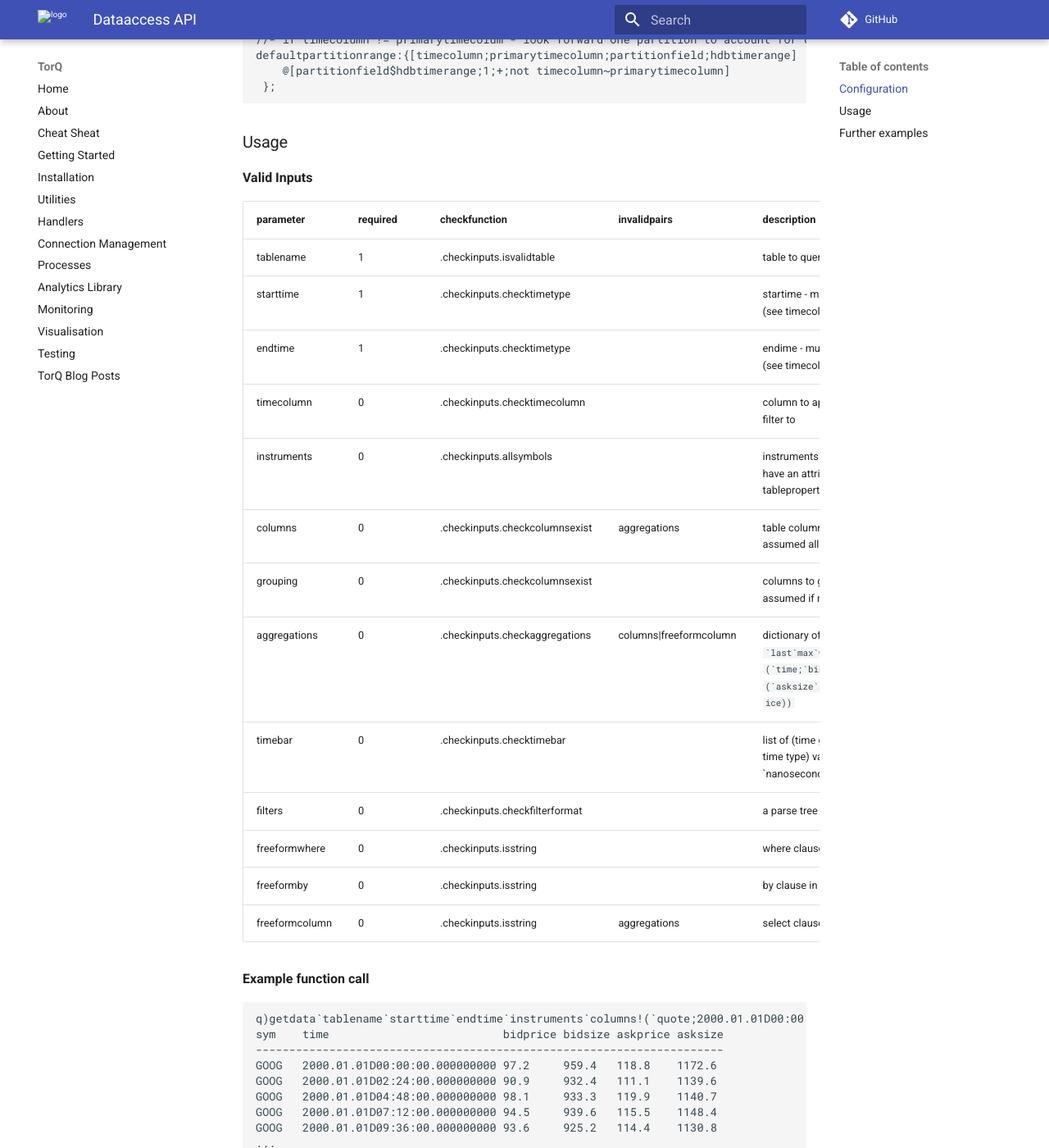
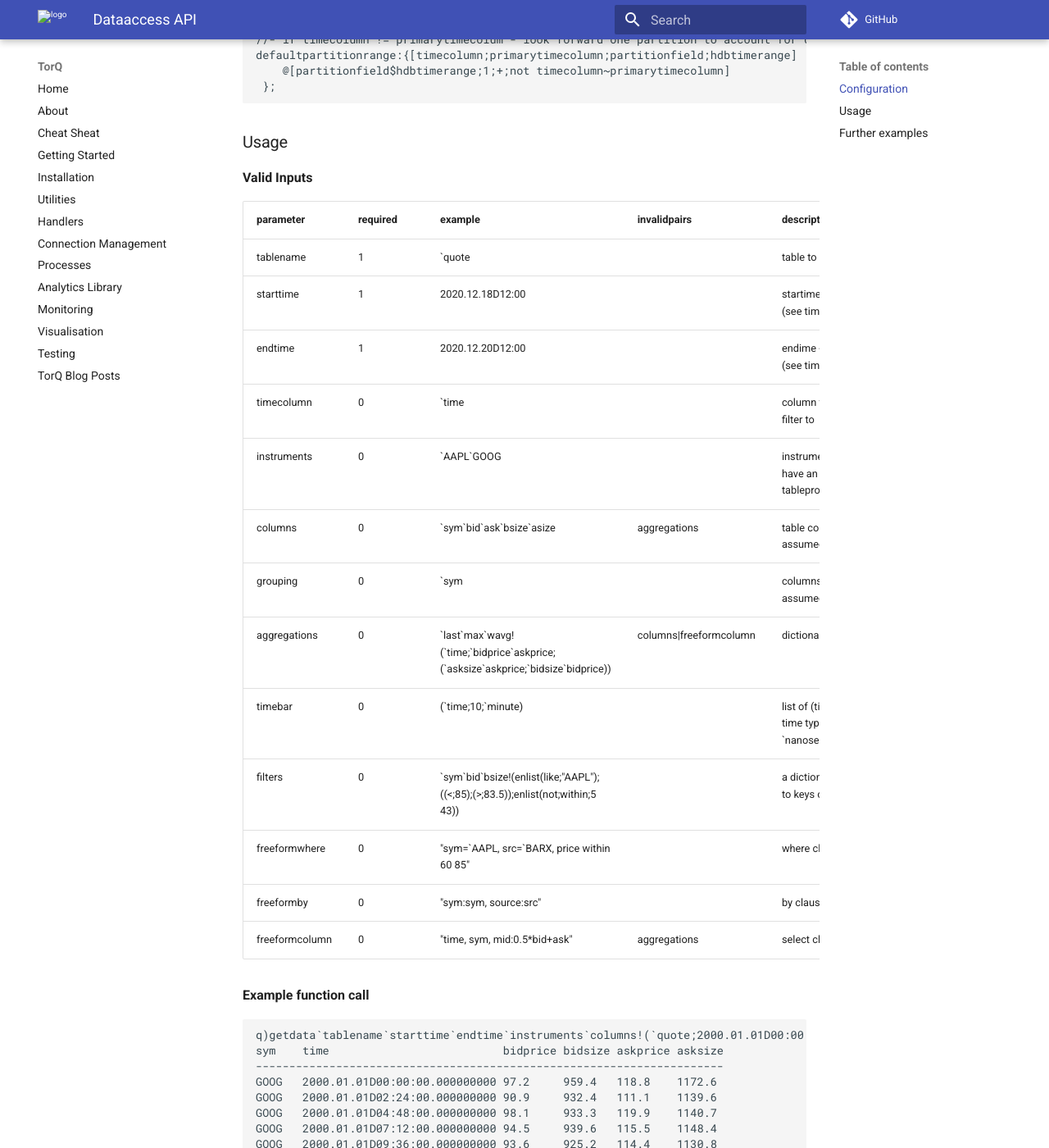
Before and after one commit to DataIntellectTech/TorQ, an MkDocs documentation site: the page built from docs/dataaccess.md, in a window 1280 px wide and 1400 px high, scrolled down 1319 px. Shown: the whole window at 82% size. Built offline with MkDocs 1.6.1 and Material for MkDocs 9.7.7, drawn with Linux system fonts in a browser that asks for light colours; comment, search, counter and statistics services are not loaded; old or Windows-style settings are respelled for this version of MkDocs.

Commit message:
Update docs for new filter parameter form, replace checking functions with parameter examples

````diff
--- a/docs/dataaccess.md
+++ b/docs/dataaccess.md
@@ -1,3 +1,4 @@
+
 
 # Dataaccess API
 
@@ -55,21 +56,21 @@ defaultpartitionrange:{[timecolumn;primarytimecolumn;partitionfield;hdbtimerange
 
 **Valid Inputs**
 
-|parameter     |required|checkfunction                 |invalidpairs          |description                                                                     |
-|--------------|--------|------------------------------|----------------------|--------------------------------------------------------------------------------|
-|tablename     |1       |.checkinputs.isvalidtable     |                      |table to query                                                                  |
-|starttime     |1       |.checkinputs.checktimetype    |                      |startime - must be a valid time type (see timecolumn)                                                       |
-|endtime       |1       |.checkinputs.checktimetype    |                      |endime - must be a valid time type (see timecolumn)                                                         |
-|timecolumn    |0       |.checkinputs.checktimecolumn  |                      |column to apply (startime;endime) filter to                                     |
-|instruments   |0       |.checkinputs.allsymbols       |                      |instruments to filter on - will usually have an attribute applied (see tableproperties.csv)                               |
-|columns       |0       |.checkinputs.checkcolumnsexist|aggregations          |table columns to return - symbol list - assumed all if not present                            |
-|grouping      |0       |.checkinputs.checkcolumnsexist|                      |columns to group by -  no grouping assumed if not present                       |
-|aggregations  |0       |.checkinputs.checkaggregations|columns&#124;freeformcolumn|dictionary of aggregations - e.g ``` `last`max`wavg!(`time;`bidprice`askprice;(`asksize`askprice;`bidsize`bidprice))```|
-|timebar       |0       |.checkinputs.checktimebar     |                      |list of (time grouping column; bar size; time type) valid types: \`nanosecond\`second\`minute\`hour\`day)|
-|filters       |0       |.checkinputs.checkfilterformat|                      |a parse tree of ordered filters to apply                             |
-|freeformwhere |0       |.checkinputs.isstring         |                      |where clause in string format                                                   |
-|freeformby    |0       |.checkinputs.isstring         |                      |by clause in string format                                                      |
-|freeformcolumn|0       |.checkinputs.isstring         |aggregations          |select clause in string format                         |
+|parameter     |required|example                                                                                   |invalidpairs                 |description                                                                     |
+|--------------|--------|------------------------------------------------------------------------------------------|-----------------------------|--------------------------------------------------------------------------------|
+|tablename     |1       |`quote                                                                                    |                             |table to query                                                                  |
+|starttime     |1       |2020.12.18D12:00                                                                          |                             |startime - must be a valid time type (see timecolumn)                           |
+|endtime       |1       |2020.12.20D12:00                                                                          |                             |endime - must be a valid time type (see timecolumn)                             |
+|timecolumn    |0       |`time                                                                                     |                             |column to apply (startime;endime) filter to                                     |
+|instruments   |0       |\`AAPL\`GOOG                                                                              |                             |instruments to filter on - will usually have an attribute applied (see tableproperties.csv)|
+|columns       |0       |\`sym\`bid\`ask\`bsize\`asize                                                             |aggregations                 |table columns to return - symbol list - assumed all if not present              |
+|grouping      |0       |\`sym                                                                                     |                             |columns to group by -  no grouping assumed if not present                       |
+|aggregations  |0       |\`last\`max\`wavg!(\`time;\`bidprice\`askprice;(\`asksize\`askprice;\`bidsize\`bidprice)) |columns&#124;freeformcolumn  |dictionary of aggregations                                                      |
+|timebar       |0       |(\`time;10;\`minute)                                                                      |                             |list of (time grouping column; bar size; time type) valid types: \`nanosecond\`second\`minute\`hour\`day)|
+|filters       |0       |\`sym\`bid\`bsize!(enlist(like;"AAPL");((<;85);(>;83.5));enlist(not;within;5 43))         |                             |a dictionary of ordered filters to apply to keys of dictionary                  |
+|freeformwhere |0       |"sym=\`AAPL, src=\`BARX, price within 60 85"                                              |                             |where clause in string format                                                   |
+|freeformby    |0       |"sym:sym, source:src"                                                                     |                             |by clause in string format                                                      |
+|freeformcolumn|0       |"time, sym, mid:0.5*bid+ask"                                                              |aggregations                 |select clause in string format                                                  |
 
 
 
````
